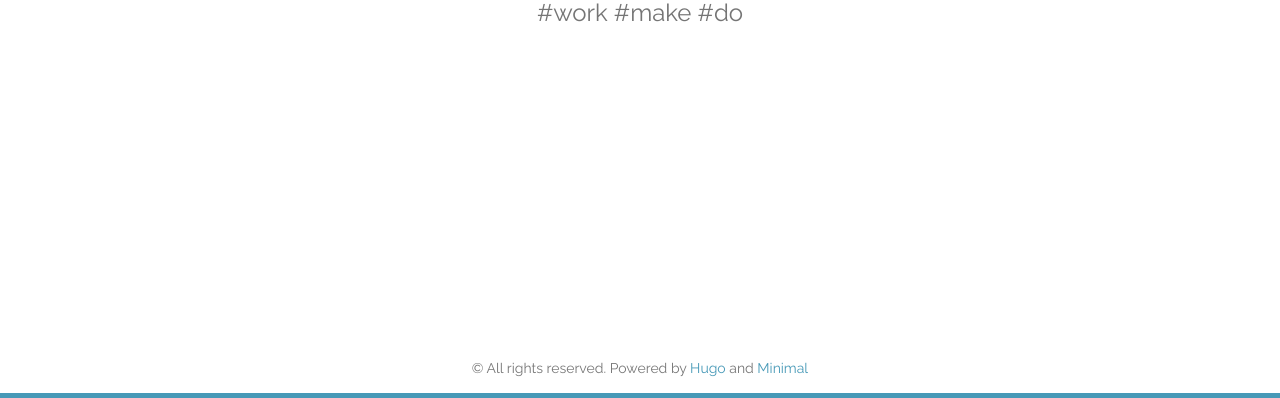
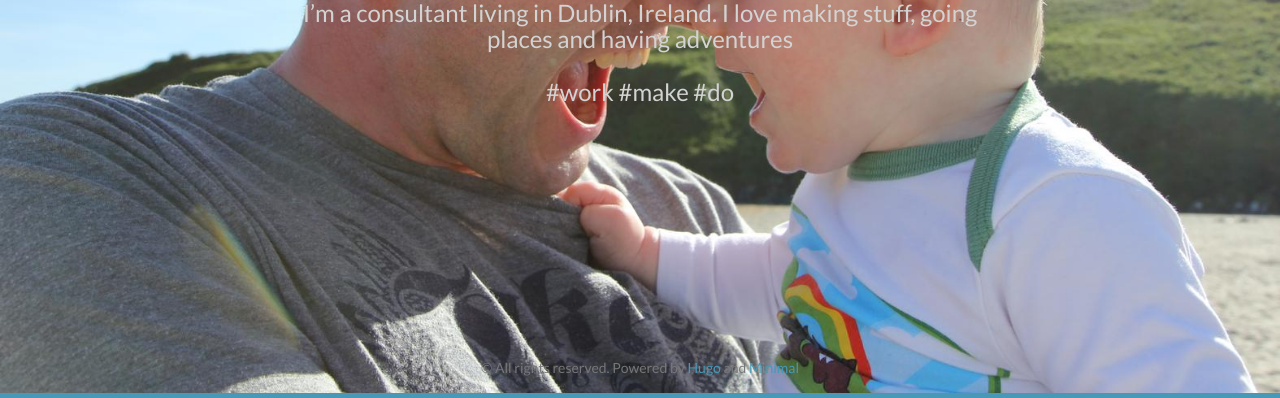
Before and after one commit to darkin100/darkin100.github.io, a plain HTML site: page index.html in a window 1280 px wide. Shown: the part 402-800 px from the top of the page. Drawn offline with nearby package versions, Linux system fonts and the light colour scheme; some packages are replaced by stand-ins of ours.

Commit message:
Added background image

```diff
--- /dev/null
+++ b/custom.css
@@ -0,0 +1,11 @@
+
+
+body{
+    background-image: url(/bck.jpg);
+    background-size: cover;
+    background-position: 50% 50%;
+    background-repeat: no-repeat;
+}
+
+.intro >h2 {color: lightgrey;}
+.intro >h1 {color: lightgrey;}
--- a/index.html
+++ b/index.html
@@ -9,7 +9,7 @@
         <style>
 
     html body {
-        font-family: 'Raleway', sans-serif;
+        font-family: 'Lato', sans-serif;
         background-color: white;
     }
 
@@ -24,10 +24,10 @@
 <link rel="stylesheet" href="https://darkin100.github.io/css/main.css">
 
 
+ <link rel="stylesheet" href="https://darkin100.github.io/custom.css">
 
 
-
-<link rel="stylesheet" href="https://fonts.googleapis.com/css?family=Raleway">
+<link rel="stylesheet" href="https://fonts.googleapis.com/css?family=Lato">
 
 
  <link rel="stylesheet" href="https://cdnjs.cloudflare.com/ajax/libs/highlight.js/9.12.0/styles/solarized-dark.min.css">
@@ -126,7 +126,7 @@
 
         <h1>Glyn Darkin</h1>
 
-        <h2>#work #make #do</h2>
+        <h2>I&rsquo;m a consultant living in Dublin, Ireland. I love making stuff, going places and having adventures <br/><br/> #work #make #do</h2>
 
     </div>
 
```
Also changed, not shown: 404.html (+3 -3 lines), categories/index.html (+3 -3 lines), tags/index.html (+3 -3 lines), bck.jpg (added).
